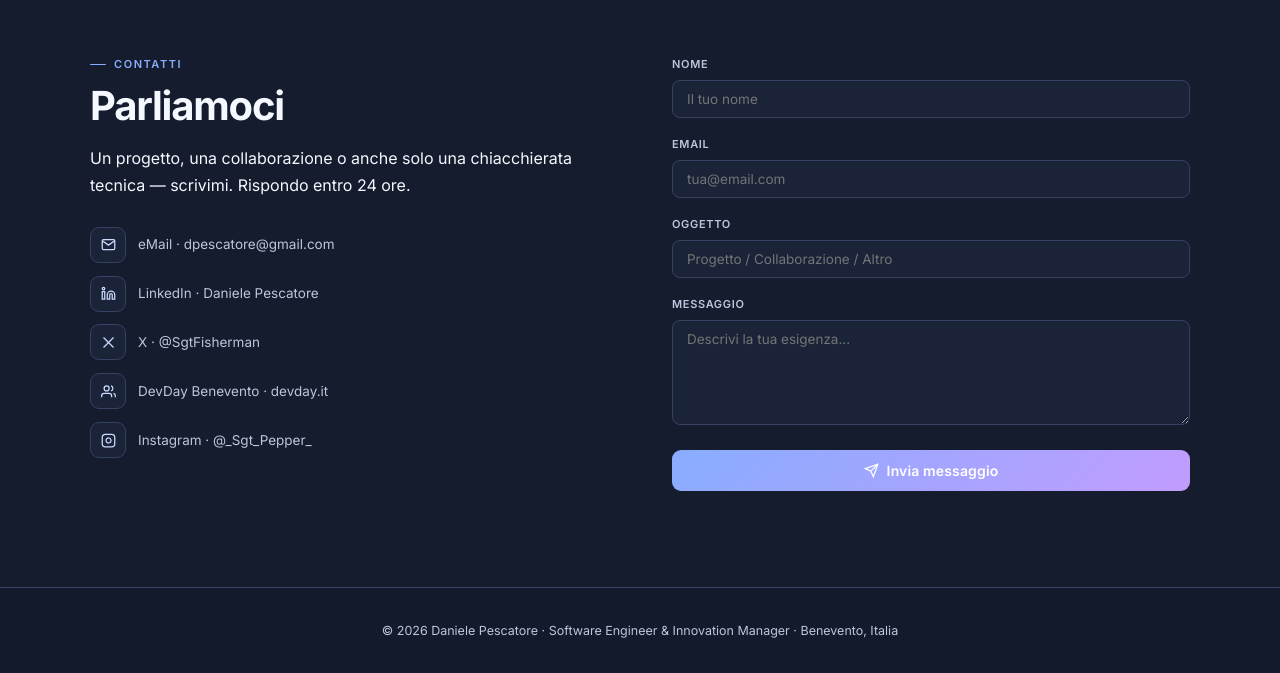
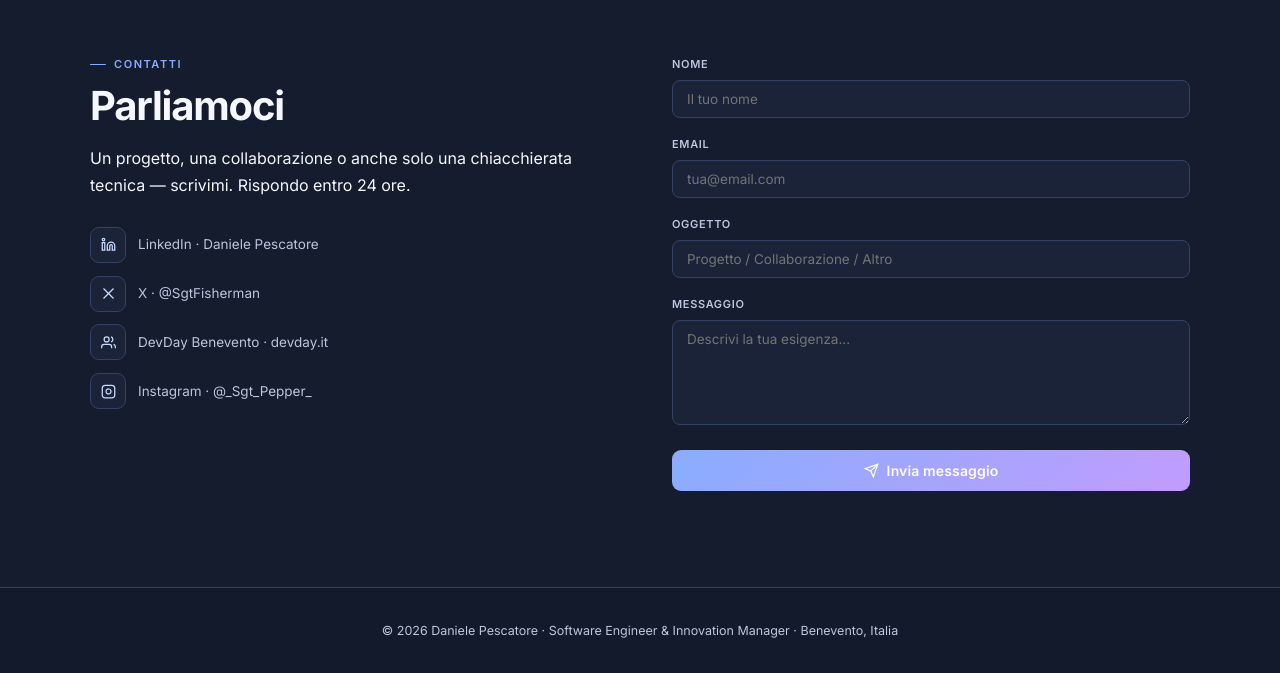
Before and after one commit to dpescatore/dpescatore.github.io, a plain HTML site: page index.html in a window 1280 px wide. Shown: the part 4106-4779 px from the top of the page. Drawn offline with Linux system fonts and the light colour scheme; animation ran at ten frames a second.

Commit message:
Eliminata mail

```diff
--- a/index.html
+++ b/index.html
@@ -421,10 +421,6 @@
         <p data-i18n="contact.intro">Un progetto, una collaborazione o anche solo una chiacchierata tecnica — scrivimi. Rispondo entro 24 ore.</p>
         <br>
         <div class="contact-links">
-          <a href="mailto:dpescatore@gmail.com" class="clink">
-            <span class="clink-icon"><svg viewBox="0 0 24 24" fill="none" stroke="currentColor" stroke-width="2"><path d="M4 4h16c1.1 0 2 .9 2 2v12c0 1.1-.9 2-2 2H4c-1.1 0-2-.9-2-2V6c0-1.1.9-2 2-2z"/><polyline points="22,6 12,13 2,6"/></svg></span>
-            eMail · dpescatore@gmail.com
-          </a>
           <a href="https://www.linkedin.com/in/daniele-pescatore/" target="_blank" rel="noopener noreferrer" class="clink">
             <span class="clink-icon"><svg viewBox="0 0 24 24" fill="none" stroke="currentColor" stroke-width="2"><path d="M16 8a6 6 0 0 1 6 6v7h-4v-7a2 2 0 0 0-2-2 2 2 0 0 0-2 2v7h-4v-7a6 6 0 0 1 6-6z"/><rect x="2" y="9" width="4" height="12"/><circle cx="4" cy="4" r="2"/></svg></span>
             LinkedIn · Daniele Pescatore
```
